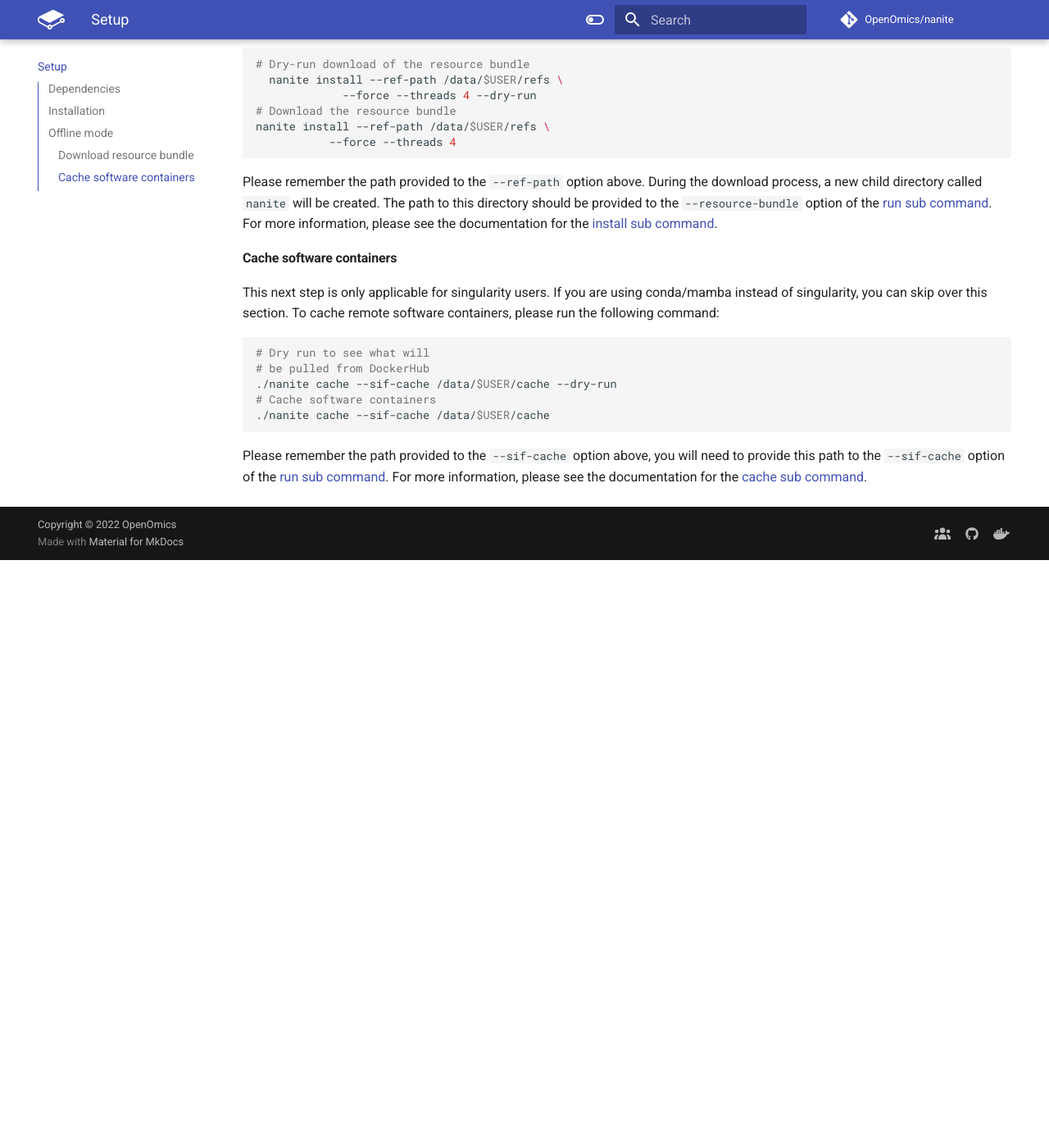
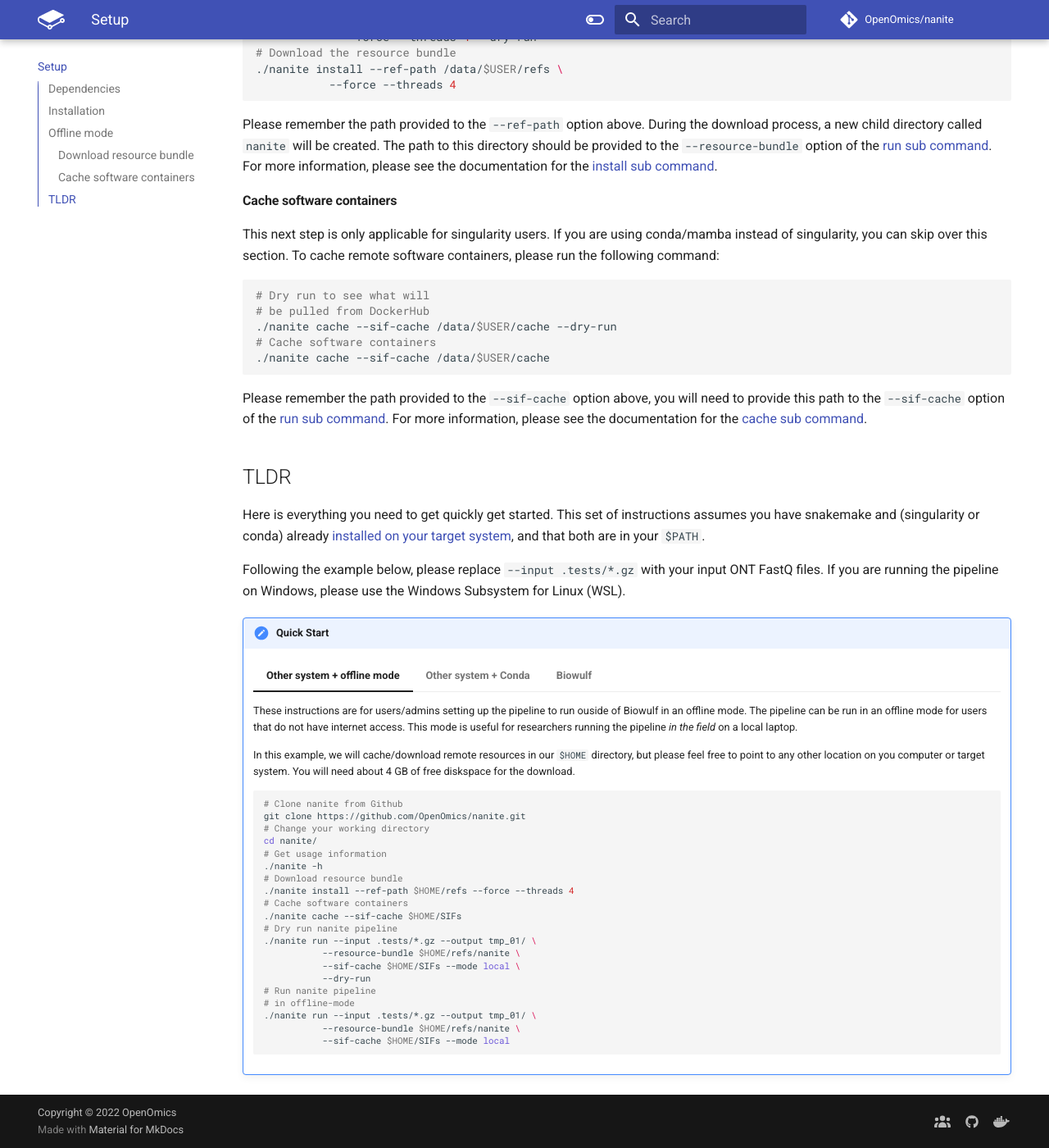
Before and after one commit to OpenOmics/nanite, an MkDocs documentation site: the page built from docs/setup.md, in a window 1280 px wide and 1400 px high, scrolled down 1418 px. Shown: the whole window at 82% size. Built offline with MkDocs 1.6.1 and Material for MkDocs 9.7.7, drawn with Linux system fonts in a browser that asks for light colours; comment, search, counter and statistics services are not loaded; the version menu is left out; before the commit the page ends 2101 px from its top, so only the background shows below that; some of the changed text lies outside the part shown.

Commit message:
Adding TLDR quick start setup instructions

````diff
--- a/docs/setup.md
+++ b/docs/setup.md
@@ -1,13 +1,15 @@
 ## Dependencies
 
-> **Requires**:
-> `singularity>=3.5 snakemake>=6.0`
-> _or_
-> `conda/mamba snakemake>=6.0`
+!!! note inline end "Requirements"
+    **Using Singularity**: `singularity>=3.5`  `snakemake>=6.0`
+
+    **Using Conda or Mamba**: `conda/mamba`  `snakemake>=6.0`
 
 [Snakemake](https://snakemake.readthedocs.io/en/stable/getting_started/installation.html) must be installed on the target system. Snakemake is a workflow manager that orchestrates each step of the pipeline. The second dependency, i.e [singularity](https://singularity.lbl.gov/all-releases) OR [conda/mamba](https://github.com/conda-forge/miniforge#mambaforge), handles the dowloading/installation of any remaining software dependencies.
 
-By default, the pipeline will utilize singularity; however, the `--use-conda` option of the [run](usage/run.md) sub command can be provided to  use conda/mamba instead of singularity. If possible, we recommend using singularity over conda for reproducibility; however, it is worth noting that singularity and conda produce identical results for this pipeline. If you are running the pipeline on Windows, please use the [Windows Subsystem for Linux (WSL)](https://learn.microsoft.com/en-us/windows/wsl/install). Singularity can be installed on WSL following these [instructions](https://www.blopig.com/blog/2021/09/using-singularity-on-windows-with-wsl2/).
+By default, the pipeline will utilize singularity; however, the `--use-conda` option of the [run](usage/run.md) sub command can be provided to  use conda/mamba instead of singularity. If possible, we recommend using singularity over conda for reproducibility; however, it is worth noting that singularity and conda produce identical results for this pipeline.
+
+If you are running the pipeline on Windows, please use the [Windows Subsystem for Linux (WSL)](https://learn.microsoft.com/en-us/windows/wsl/install). Singularity can be installed on WSL following these [instructions](https://www.blopig.com/blog/2021/09/using-singularity-on-windows-with-wsl2/).
 
 You can check to see if nanite's software requirements are met by running:
 ```bash
@@ -45,10 +46,10 @@ The `nanite` pipeline can be run in an offline mode where external requests are
 To download the pipeline's resource bundle, please run the following command:
 ```bash
 # Dry-run download of the resource bundle
-  nanite install --ref-path /data/$USER/refs \
+./nanite install --ref-path /data/$USER/refs \
              --force --threads 4 --dry-run
 # Download the resource bundle
-nanite install --ref-path /data/$USER/refs \
+./nanite install --ref-path /data/$USER/refs \
            --force --threads 4
 ```
 
@@ -66,3 +67,89 @@ This next step is only applicable for singularity users. If you are using conda/
 ```
 
 Please remember the path provided to the `--sif-cache` option above, you will need to provide this path to the `--sif-cache` option of the [run sub command](usage/run.md). For more information, please see the documentation for the [cache sub command](usage/install.md).
+
+## TLDR
+
+Here is everything you need to get quickly get started. This set of instructions assumes you have snakemake and (singularity or conda) already [installed on your target system](#dependencies), and that both are in your `$PATH`.
+
+Following the example below, please replace `--input .tests/*.gz` with your input ONT FastQ files. If you are running the pipeline on Windows, please use the Windows Subsystem for Linux (WSL).
+
+!!! note "Quick Start"
+    === "Other system + offline mode"
+        These instructions are for users/admins setting up the pipeline to run ouside of Biowulf in an offline mode. The pipeline can be run in an offline mode for users that do not have internet access. This mode is useful for researchers running the pipeline _in the field_ on a local laptop.
+
+        In this example, we will cache/download remote resources in our `$HOME` directory, but please feel free to point to any other location on you computer or target system. You will need about 4 GB of free diskspace for the download.
+        ```bash
+        # Clone nanite from Github
+        git clone https://github.com/OpenOmics/nanite.git
+        # Change your working directory
+        cd nanite/
+        # Get usage information
+        ./nanite -h
+        # Download resource bundle
+        ./nanite install --ref-path $HOME/refs --force --threads 4
+        # Cache software containers
+        ./nanite cache --sif-cache $HOME/SIFs
+        # Dry run nanite pipeline
+        ./nanite run --input .tests/*.gz --output tmp_01/ \
+                   --resource-bundle $HOME/refs/nanite \
+                   --sif-cache $HOME/SIFs --mode local \
+                   --dry-run
+        # Run nanite pipeline
+        # in offline-mode
+        ./nanite run --input .tests/*.gz --output tmp_01/ \
+                   --resource-bundle $HOME/refs/nanite \
+                   --sif-cache $HOME/SIFs --mode local
+        ```
+
+    === "Other system + Conda"
+        These instructions are for users/admins setting up the pipeline outside of Biowulf. Please note at the current moment the use of conda requires internet access. If you wish to run the pipeline in an offline mode, please use singularity and [cache the pipeline's software containers](#cache-software-containers).
+
+        In this example, we will download the resource bundle in our `$HOME` directory, but please feel free to point to any other location on you computer or target system. You will need about 4 GB of free diskspace for the download.
+        ```bash
+        # Clone nanite from Github
+        git clone https://github.com/OpenOmics/nanite.git
+        # Change your working directory
+        cd nanite/
+        # Get usage information
+        ./nanite -h
+        # Download resource bundle
+        ./nanite install --ref-path $HOME/refs --force --threads 4
+        # Dry run nanite pipeline
+        ./nanite run --input .tests/*.gz --output tmp_01/ \
+                   --resource-bundle $HOME/refs/nanite \
+                   --mode local --dry-run
+        # Run nanite pipeline
+        # with conda/mamba
+        ./nanite run --input .tests/*.gz --output tmp_01/ \
+                   --resource-bundle $HOME/refs/nanite \
+                   --mode local
+        ```
+
+    === "Biowulf"
+        If you are running the pipeline on Biowulf, do NOT need to download the resource bundle. These reference files already exist on Biowulf, and the pipeline is setup to automatically use them as needed. Also, we have already cached all of the pipeline's software containers here: `/data/OpenOmics/SIFs/`. If you are on Biowulf, you can `module load` the required dependencies.
+
+        Whenever the pipeline is provided with the `--sif-cache` option, it is run in an offline mode. We always recommend providing `--sif-cache /data/OpenOmics/SIFs/` when running the pipeline on Biowulf. This avoids issues related to DockerHub request limits if multiple users are concurrently run the pipeline on the cluster.
+        ```bash
+        # Grab an interactive node,
+        # do not run on head node!
+        srun -N 1 -n 1 --time=1:00:00 --mem=8gb  --cpus-per-task=2 --pty bash
+        module purge
+        module load singularity snakemake
+        # Clone nanite from Github
+        git clone https://github.com/OpenOmics/nanite.git
+        # Change your working directory
+        cd nanite/
+        # Get usage information
+        ./nanite -h
+        # Dry run nanite pipeline
+        ./nanite run --input .tests/*.gz --output tmp_01/ \
+                   --sif-cache /data/OpenOmics/SIFs/ \
+                   --mode slurm \
+                   --dry-run
+        # Run nanite pipeline
+        # on Biowulf cluster
+        ./nanite run --input .tests/*.gz --output tmp_01/ \
+                   --sif-cache /data/OpenOmics/SIFs/ \
+                   --mode slurm
+        ```
````
Also changed, not shown: other parts of docs/setup.md (+0 -1 lines).
